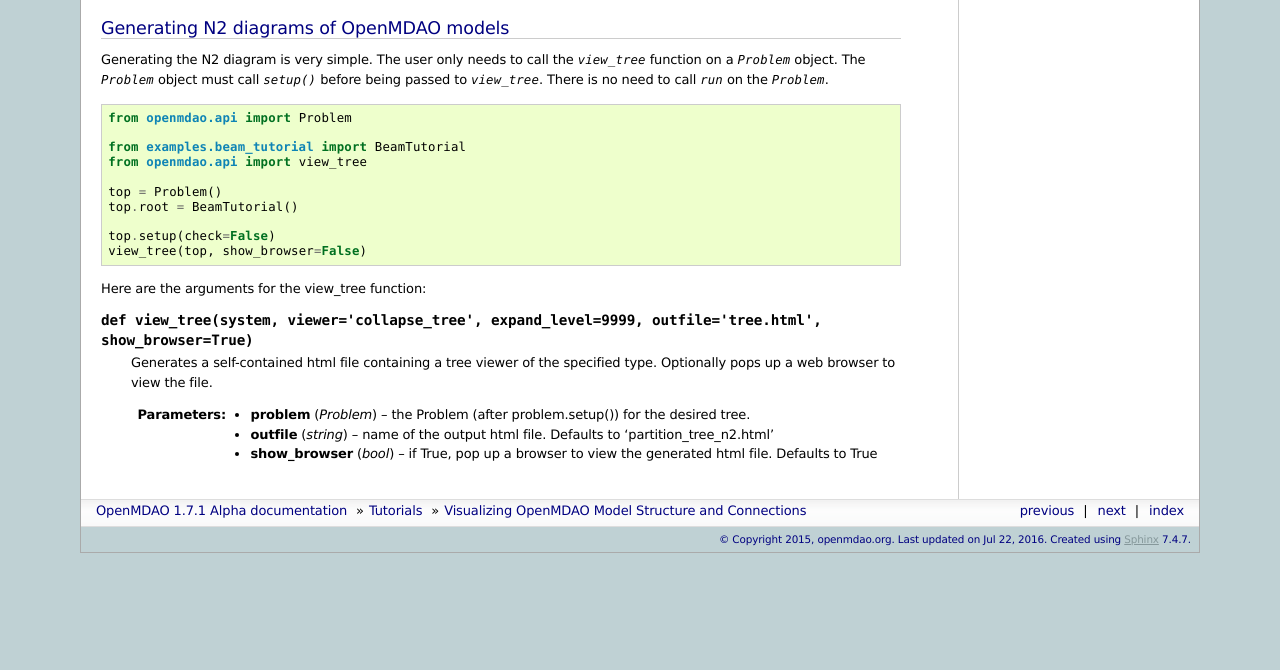
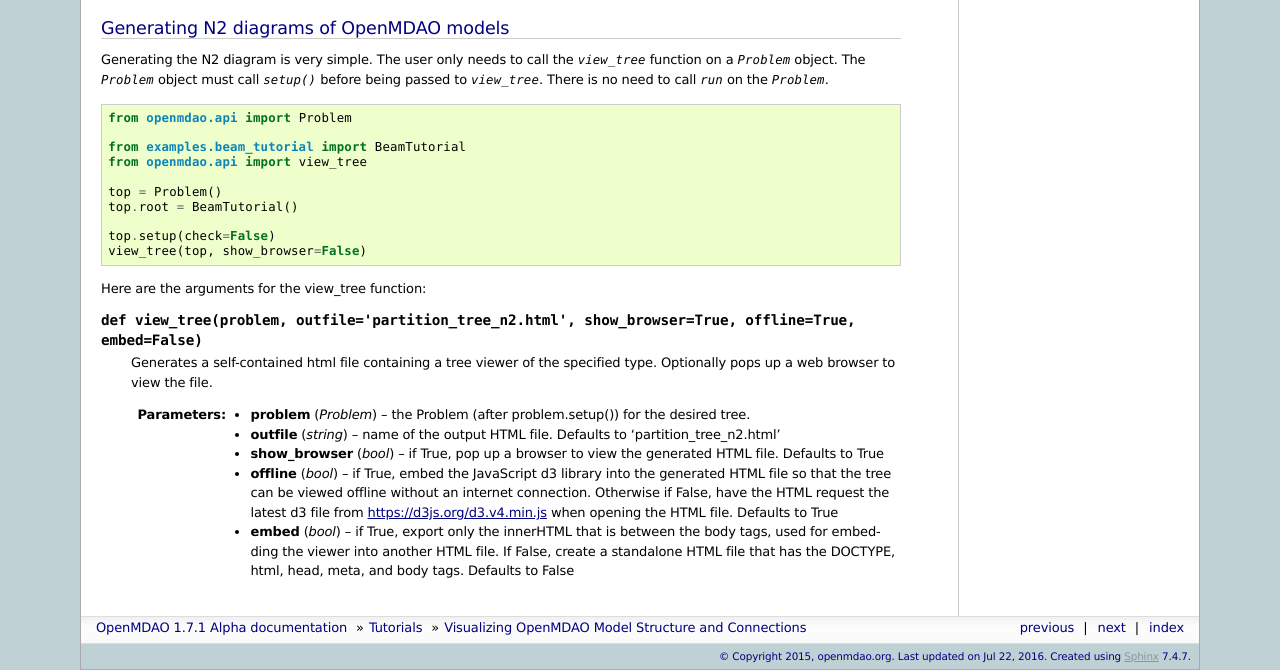
Before and after one commit to OpenMDAO/OpenMDAO1, a Sphinx documentation site: the page built from openmdao/docs/usr-guide/tutorials/visualizing-model-connections.rst, in a window 1280 px wide and 900 px high, scrolled down 1574 px, cut to the strip 230-900 px from the top of the window. Built offline with Sphinx 7.4.7, drawn with Linux system fonts in a browser that asks for light colours; before the commit the page ends 2357 px from its top, so only the background shows below that.

Commit message:
small fixes

```diff
--- a/openmdao/docs/usr-guide/tutorials/visualizing-model-connections.rst
+++ b/openmdao/docs/usr-guide/tutorials/visualizing-model-connections.rst
@@ -89,14 +89,23 @@ Generating the N2 diagram is very simple. The user only needs to call the `view_
 Here are the arguments for the view_tree function:
 
 
-.. function:: def view_tree(system, viewer='collapse_tree', expand_level=9999, outfile='tree.html', show_browser=True)
+.. function:: def view_tree(problem, outfile='partition_tree_n2.html', show_browser=True, offline=True, embed=False)
 
 
    Generates a self-contained html file containing a tree viewer of the specified type.  Optionally pops up a web browser to view the file.
 
    :param problem: the Problem (after problem.setup()) for the desired tree.
-   :param outfile: name of the output html file.  Defaults to 'partition_tree_n2.html'
-   :param show_browser: if True, pop up a browser to view the generated html file. Defaults to True
+   :param outfile: name of the output HTML file.  Defaults to 'partition_tree_n2.html'
+   :param show_browser: if True, pop up a browser to view the generated HTML file. Defaults to True
+   :param offline: if True, embed the JavaScript d3 library into the generated HTML file so that the tree can be viewed
+       offline without an internet connection.  Otherwise if False, have the HTML request the latest d3 file
+       from https://d3js.org/d3.v4.min.js when opening the HTML file.
+       Defaults to True
+   :param embed: if True, export only the innerHTML that is between the body tags, used for embedding the viewer into another HTML file.
+       If False, create a standalone HTML file that has the DOCTYPE, html, head, meta, and body tags.
+       Defaults to False
    :type problem: Problem
    :type outfile: string
    :type show_browser: bool
+   :type offline: bool
+   :type embed: bool
```
